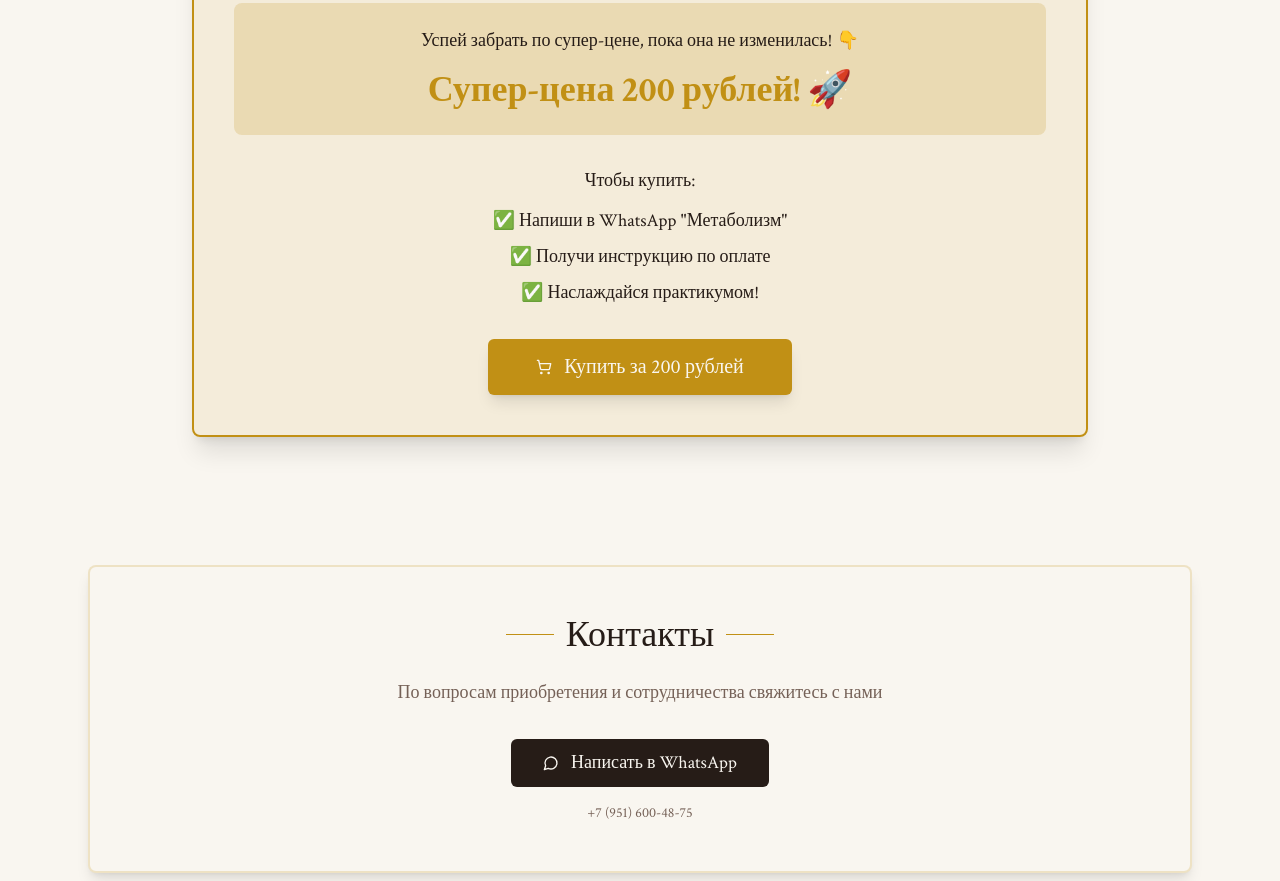
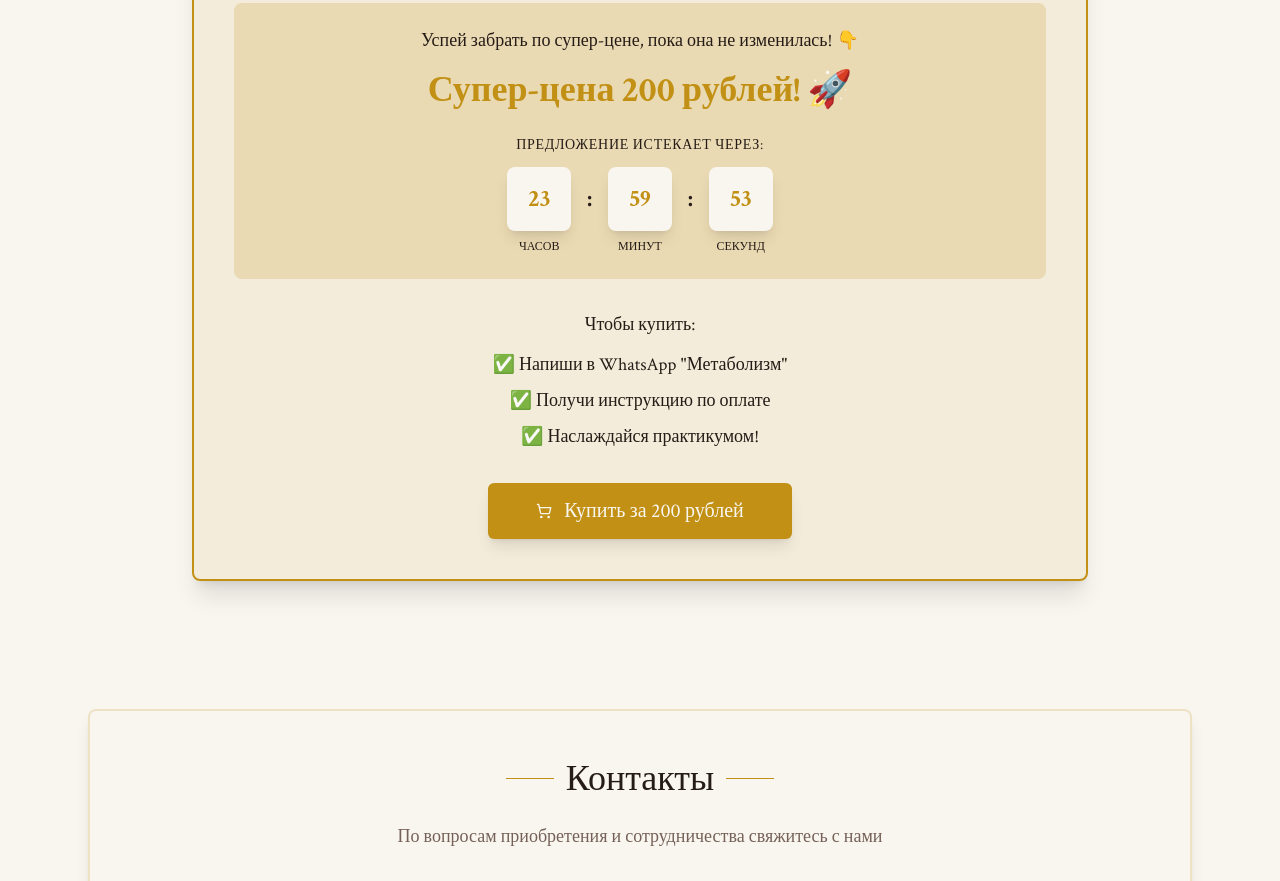
Before and after one commit to pr-poehali-dev/metabolism-book-presentation, a React (Vite) app: page / in a window 1280 px wide. Shown: the part 4420-5301 px from the top of the page. Built offline with nearby package versions, Linux system fonts and the light colour scheme.

Commit message:
feat: добавлен таймер обратного отчёта

```diff
--- a/src/pages/Index.tsx
+++ b/src/pages/Index.tsx
@@ -1,8 +1,31 @@
 import { Button } from "@/components/ui/button";
 import { Card } from "@/components/ui/card";
 import Icon from "@/components/ui/icon";
+import { useState, useEffect } from "react";
 
 const Index = () => {
+  const [timeLeft, setTimeLeft] = useState({
+    hours: 23,
+    minutes: 59,
+    seconds: 59
+  });
+
+  useEffect(() => {
+    const timer = setInterval(() => {
+      setTimeLeft(prev => {
+        if (prev.seconds > 0) {
+          return { ...prev, seconds: prev.seconds - 1 };
+        } else if (prev.minutes > 0) {
+          return { ...prev, minutes: prev.minutes - 1, seconds: 59 };
+        } else if (prev.hours > 0) {
+          return { hours: prev.hours - 1, minutes: 59, seconds: 59 };
+        }
+        return { hours: 23, minutes: 59, seconds: 59 };
+      });
+    }, 1000);
+
+    return () => clearInterval(timer);
+  }, []);
   return (
     <div className="min-h-screen bg-background">
       <div className="mx-auto max-w-6xl px-6 py-16 md:py-24">
@@ -227,7 +250,8 @@ const Index = () => {
               <Card className="border-2 border-accent bg-accent/10 p-10 text-center shadow-xl">
                 <div className="mb-8">
                   <p className="mb-6 text-3xl font-medium text-accent">
-                    Что можно купить за 200 рублей? Кофе? А можно — перезапустить метаболизм! 💡
+                    Что можно купить за 200 рублей? Кофе?<br />
+                    А можно — перезапустить метаболизм! 💡
                   </p>
                   <div className="space-y-3 text-xl">
                     <p>Вы получаете не просто PDF, а готовую систему!</p>
@@ -240,6 +264,32 @@ const Index = () => {
                 <div className="mb-8 rounded-lg bg-accent/20 p-6">
                   <p className="mb-4 text-lg font-medium">Успей забрать по супер-цене, пока она не изменилась! 👇</p>
                   <p className="text-4xl font-bold text-accent">Супер-цена 200 рублей! 🚀</p>
+
+                  <div className="mt-6">
+                    <p className="mb-3 text-sm font-medium uppercase tracking-wider">Предложение истекает через:</p>
+                    <div className="flex justify-center gap-4">
+                      <div className="flex flex-col items-center">
+                        <div className="flex h-16 w-16 items-center justify-center rounded-lg bg-background text-2xl font-bold text-accent shadow-lg">
+                          {String(timeLeft.hours).padStart(2, '0')}
+                        </div>
+                        <span className="mt-2 text-xs uppercase">Часов</span>
+                      </div>
+                      <div className="flex items-center pb-6 text-2xl font-bold">:</div>
+                      <div className="flex flex-col items-center">
+                        <div className="flex h-16 w-16 items-center justify-center rounded-lg bg-background text-2xl font-bold text-accent shadow-lg">
+                          {String(timeLeft.minutes).padStart(2, '0')}
+                        </div>
+                        <span className="mt-2 text-xs uppercase">Минут</span>
+                      </div>
+                      <div className="flex items-center pb-6 text-2xl font-bold">:</div>
+                      <div className="flex flex-col items-center">
+                        <div className="flex h-16 w-16 items-center justify-center rounded-lg bg-background text-2xl font-bold text-accent shadow-lg">
+                          {String(timeLeft.seconds).padStart(2, '0')}
+                        </div>
+                        <span className="mt-2 text-xs uppercase">Секунд</span>
+                      </div>
+                    </div>
+                  </div>
                 </div>
 
                 <div className="mb-8 space-y-3 text-lg">
```
